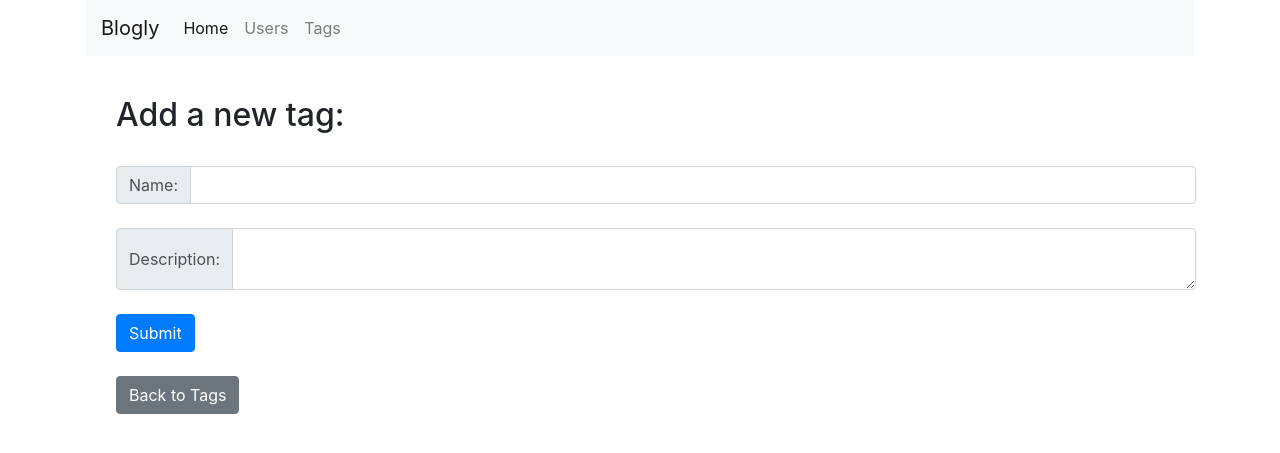
After one commit to chuck-jl/flask-blogly, a Flask app: page /tags/new in a window 1280 px wide. The commit adds this page. Shown: the top 453 px of the page. Run offline with Flask 2, Linux system fonts and the light colour scheme; some libraries are stand-ins or nearby versions.

Commit message:
part3 without further study

```diff
--- a/app.py
+++ b/app.py
@@ -100,20 +100,23 @@ def delete_user(userid):
 def form_newpost(userid):
     """show add new post form for each user."""
     user = User.query.get_or_404(userid)
-    return render_template("new_post.html", user = user)
+    tags = Tag.query.all()
+    return render_template("new_post.html", user = user, tags = tags)
 
 @app.route("/users/<int:userid>/posts/new", methods = ["POST"])
 def submit_newpost(userid):
     """Submit the new post and redirect back to user page."""
     title = request.form['title']
     content = request.form['content']
+    tag_ids = [int(num) for num in request.form.getlist("tags")]
+    tags = Tag.query.filter(Tag.id.in_(tag_ids)).all()
     if(not title):
         flash('No title captured from your new post, you can edit it later','warning')
         title = None
     if(not content):
         flash('No content captured from your new post, you can edit it later','warning')
         content = None
-    new_post = Post(title = title, content = content, user_id = userid)
+    new_post = Post(title = title, content = content, user_id = userid,tags = tags)
     db.session.add(new_post)
     db.session.commit()
 
@@ -129,7 +132,8 @@ def show_postdetail(post_id):
 def form_editpost(post_id):
     """Show edit post form."""
     post = Post.query.get_or_404(post_id)
-    return render_template("edit_post.html",post = post)
+    tags = Tag.query.all()
+    return render_template("edit_post.html",post = post, tags = tags)
 
 @app.route("/posts/<int:post_id>/edit", methods= ["POST"])
 def submit_editpost(post_id):
@@ -141,6 +145,9 @@ def submit_editpost(post_id):
         post.title = title
     if(content):
        post.content = content
+    tag_ids = [int(num) for num in request.form.getlist("tags")]
+    tags = Tag.query.filter(Tag.id.in_(tag_ids)).all()
+    post.tags = tags
     flash('Post information updated','info')
     db.session.add(post)
     db.session.commit()
@@ -161,3 +168,78 @@ def delete_post(postid):
 def page_not_found(e):
     """404 page"""
     return render_template('404.html'), 404
+
+@app.route("/tags")
+def show_alltags():
+    """show all tags available"""
+    tags = Tag.query.all()
+    return render_template('show_tags.html', tags = tags)
+
+@app.route("/tags/new")
+def form_newTag():
+    """Show create new tag form."""
+    return render_template("new_tag.html")
+
+@app.route("/tags/new", methods = ["POST"])
+def submit_newTag():
+    """Handle post request to add a tag and redirect to tags page."""
+    tag_name = request.form['name']
+    tag_description = request.form['description']
+    if((not tag_name)):
+        flash("Tag name could not be null, please try again",'error')
+        page = redirect("/tags")
+    elif(Tag.query.filter_by(name=tag_name).first()):
+        flash("Tag name has to be unique",'error')
+        page = redirect("/tags")
+    else:
+        if(not tag_description):
+            flash("You did not pick a description for your tag. You can edit it later.",'warning')
+            tag_description = None
+        new_tag = Tag(name = tag_name, description = tag_description)
+        db.session.add(new_tag)
+        db.session.commit()
+        page = redirect("/tags")
+        flash("Tag created!","info")
+    return page
+
+@app.route("/tags/<int:tag_id>")
+def show_tagdetail(tag_id):
+    """Show detail tag page."""
+    tag = Tag.query.get_or_404(tag_id)
+    posts_related = Tag.query.get(tag_id).posts
+    return render_template("tag_detail.html", tag=tag , posts_related = posts_related)
+
+@app.route("/tags/<int:tag_id>/edit")
+def form_edittag(tag_id):
+    """Show detail tag page."""
+    tag = Tag.query.get_or_404(tag_id)
+    return render_template("edit_tag.html", tag=tag)
+
+@app.route("/tags/<int:tag_id>/edit", methods = ["POST"])
+def submit_edittag(tag_id):
+    """Handle post request to edit a tag and redirect to tag page."""
+    tag = Tag.query.get_or_404(tag_id)
+    tag_name = request.form['name']
+    tag_description = request.form['description']
+    if(Tag.query.filter_by(name=tag_name).first()):
+        flash('This tag is already exist','error')
+        page= redirect("/tags")
+    else:
+        if(tag_name):
+            tag.name = tag_name
+        if(tag_description):
+            tag.description = tag_description
+        db.session.add(tag)
+        db.session.commit()
+        flash("Tag info updated",'info')
+        page= redirect(f"/tags/{tag.id}")
+    return page
+
+@app.route("/tags/<int:tag_id>/delete", methods= ["POST"])
+def delete_tag(tag_id):
+    """Handle post request to delete a user and redirect to users page."""
+    tag = db.session.query(Tag).filter(Tag.id==tag_id).first()
+    db.session.delete(tag)
+    db.session.commit()
+    flash('Tag deleted','info')
+    return redirect(f"/tags")
--- a/templates/base.html
+++ b/templates/base.html
@@ -27,6 +27,9 @@
                     <li class="nav-item">
                         <a class="nav-link" href="/users">Users</a>
                     </li>
+                    <li class="nav-item">
+                        <a class="nav-link" href="/tags">Tags</a>
+                    </li>
                 </ul>
             </div>
         </nav>
@@ -38,7 +41,7 @@
         {% endfor %}
         {% endif %}
         {% endwith %}
-
+        <br>
         {% block content %}
         {% endblock %}
     </div>
--- /dev/null
+++ b/templates/new_tag.html
@@ -0,0 +1,31 @@
+{% extends 'base.html' %}
+
+{% block title  %} Add new tag {% endblock %}
+{% block content %}
+<div class="container m-3">
+    <h2>Add a new tag:</h2>
+    <br>
+    <form action="/tags/new" method="POST">
+        <div class="input-group">
+            <div class="input-group-prepend">
+              <span class="input-group-text">Name:</span>
+            </div>
+            <input type="text" class="form-control" name="name" maxlength = "25">
+        </div>
+        <br>
+        <div class="input-group">
+            <div class="input-group-prepend">
+              <span class="input-group-text">Description:</span>
+            </div>
+            <textarea class="form-control" name = "description"></textarea>
+        </div>
+        <br>
+        <button type="submit" class="btn btn-primary">Submit</button>
+    </form>
+    <br>
+    <a href="/tags" class="btn btn-secondary">Back to Tags</a>
+</div>
+
+
+
+{% endblock %}
```
Also changed, not shown: models.py (+16 -0 lines), seed.py (+9 -1 lines), templates/edit_post.html (+11 -0 lines), templates/edit_tag.html (added, +33 -0 lines), templates/home.html (+7 -0 lines), templates/new_post.html (+8 -0 lines), templates/post_detail.html (+7 -0 lines), templates/show_tags.html (added, +19 -0 lines), templates/tag_detail.html (added, +29 -0 lines).
